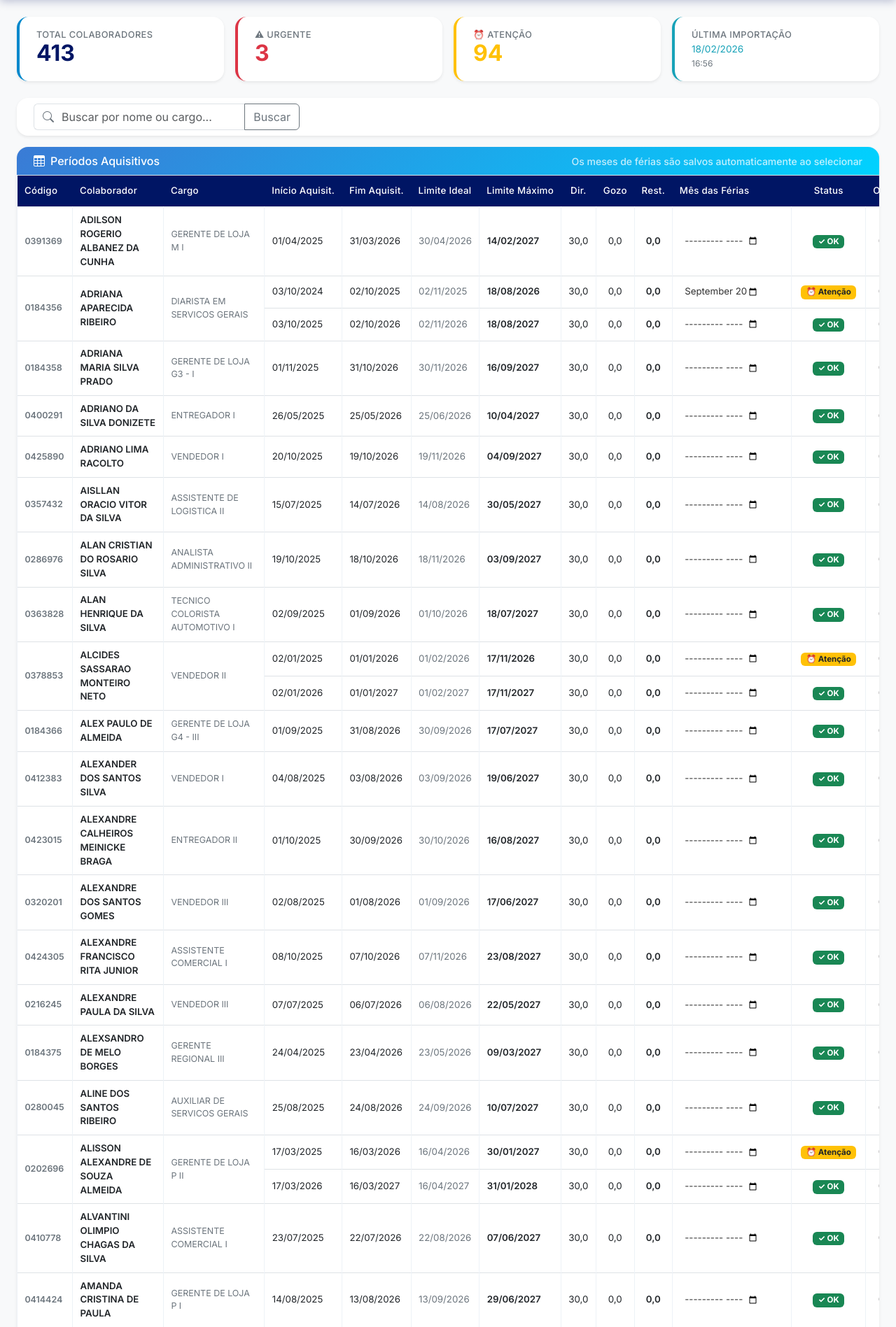
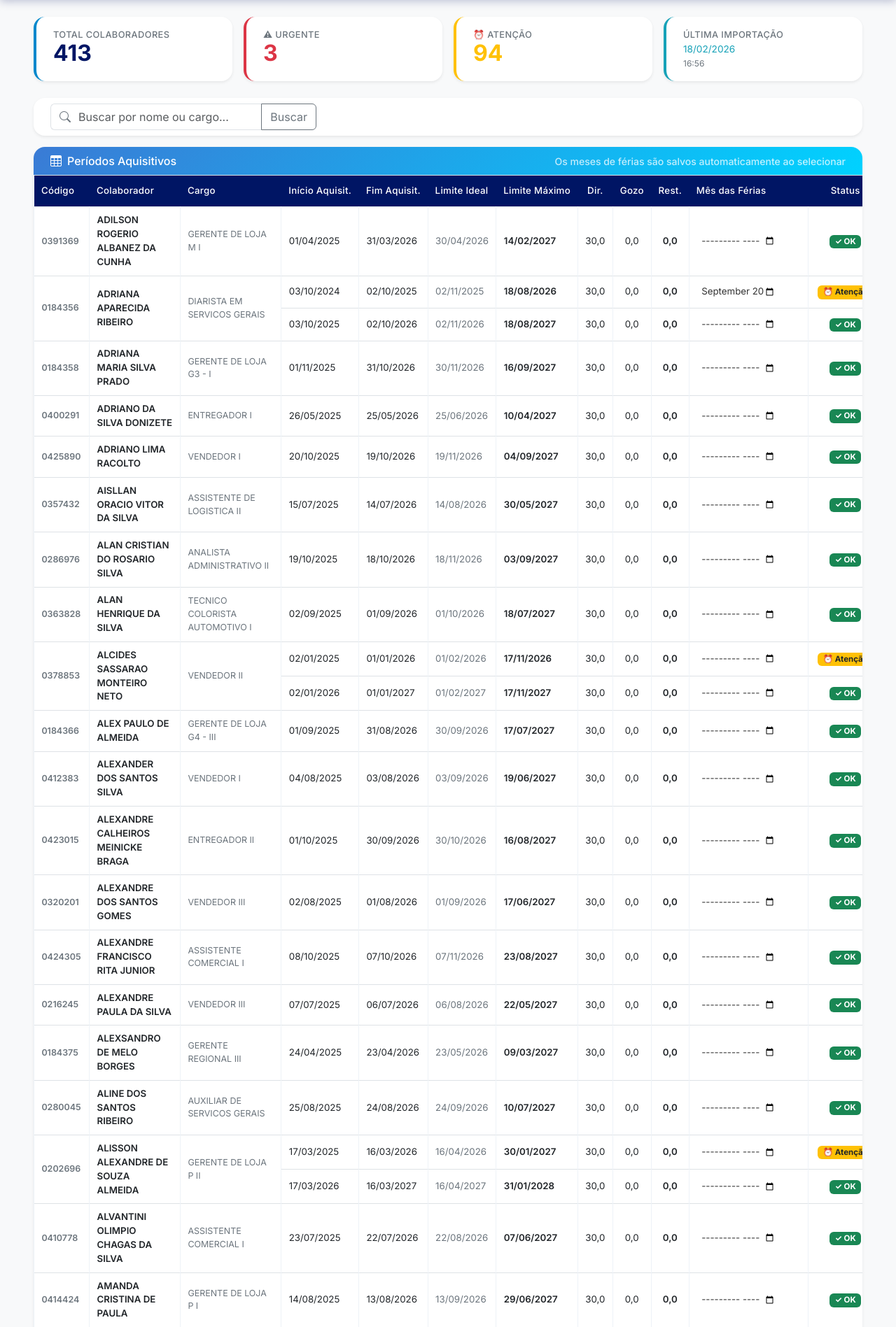
Before and after one commit to rntintas-tech/RN-FERIAS, a Django app: page / in a window 1280 px wide. Shown: the part 60-1957 px from the top of the page at 70% size. Run offline with Django 5.2, Linux system fonts and the light colour scheme; data comes from the database, SQL or seed files in the repository.

Commit message:
Ajustando largura da página

```diff
--- a/templates/provisao/base.html
+++ b/templates/provisao/base.html
@@ -57,7 +57,7 @@
 </nav>
 
 <!-- ───────── Conteúdo ───────── -->
-<div class="container-fluid px-3 px-md-4 py-4">
+<div class=".container-fluid mx-5 py-4">
 
     {% if messages %}
         {% for msg in messages %}
```
